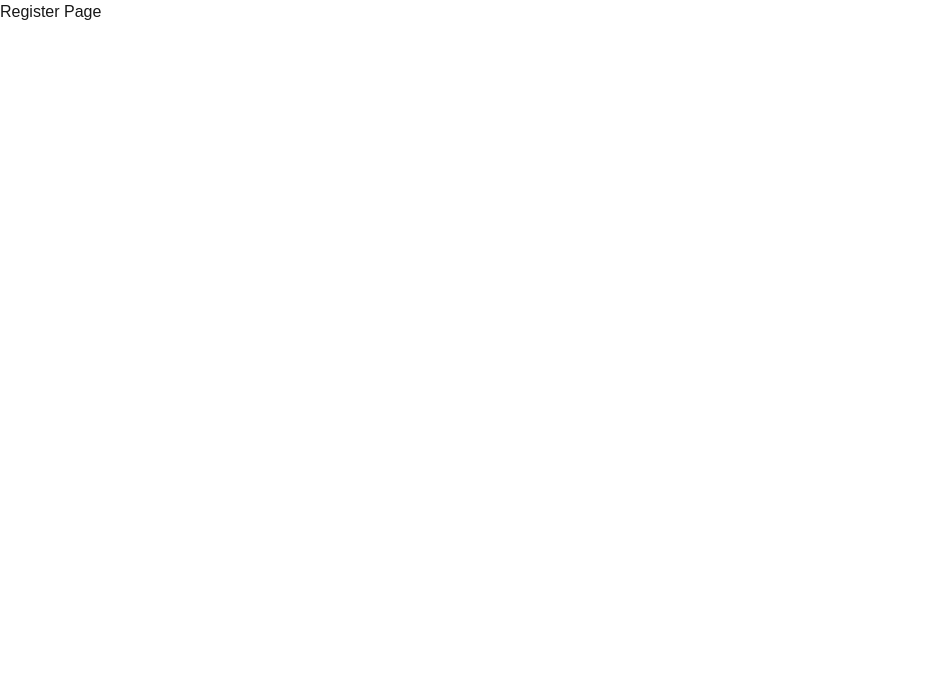
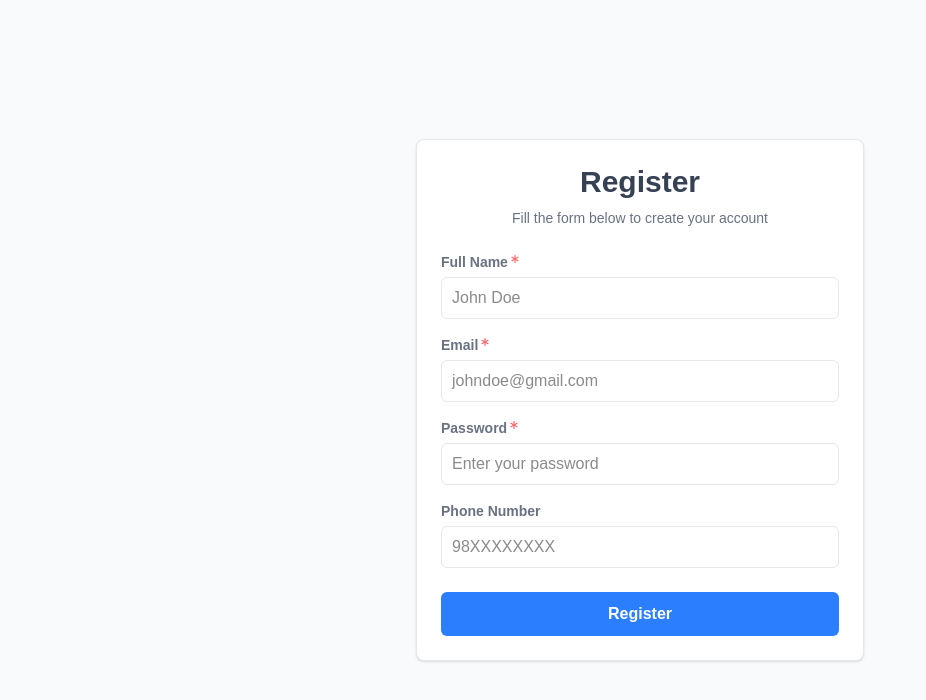
Before and after one commit to angelkcc/MERN-Project, a Next.js app in the folder client/: page /register in a window 1280 px wide. Shown: the top 700 px of the page, without its empty margins (0-926 px from the left). Built offline with nearby package versions, Linux system fonts and the light colour scheme.

Commit message:
login and register form

```diff
--- a/client/app/(auth)/login/page.tsx
+++ b/client/app/(auth)/login/page.tsx
@@ -2,23 +2,35 @@ import LoginForm from "@/app/components/forms/login.form";
 import { Metadata } from "next";
 import React from "react";
 
-export const metadata:Metadata={
-    title:'Login | Ecommerce',
-    description:'Login page for Ecommerce'
-}
-const LoginPage=()=>{
-    return(
-        <main className='h-screen flex justify-center items-center flex-col gap-5 tracking-wider'>
-           <div className='border border-gray-400 p-4 rounded-md min-h-300px w-200px'>
-           {/*title*/}
-           <div className= 'flex flex-col gap-1 mb-4'>
-            <h1 className='text-2xl text-gray-600 text-center font-semibold'>Login</h1>
-            <p className='text-xs text-gray-500'>Fill the form from below to continue</p>
-           </div>
+export const metadata: Metadata = {
+    title: "Login | Ecommerce",
+    description: "Login page for Ecommerce",
+};
 
-        <LoginForm/>
-       </div>
-    </main>
-    )
-}
+const LoginPage = () => {
+    return (
+        <main className="min-h-screen flex justify-center items-center bg-gray-50 px-4">
+
+            <div className="w-full max-w-md bg-white border border-gray-200 rounded-lg p-6 shadow-sm">
+
+                {/* Title */}
+                <div className="flex flex-col gap-2 mb-6">
+                    <h1 className="text-3xl text-gray-700 text-center font-semibold">
+                        Login
+                    </h1>
+
+                    <p className="text-sm text-gray-500 text-center">
+                        Fill the form below to continue
+                    </p>
+                </div>
+
+                {/* Form */}
+                <LoginForm />
+
+            </div>
+
+        </main>
+    );
+};
+
 export default LoginPage;
--- a/client/app/(auth)/register/page.tsx
+++ b/client/app/(auth)/register/page.tsx
@@ -1,14 +1,36 @@
+import RegisterForm from "@/app/components/forms/register.form";
 import { Metadata } from "next";
+import React from "react";
 
-export const metadata:Metadata={
-    title:'Register | Ecommerce',
-    description:'Register page for Ecommerce'
-}
-const RegisterPage=()=>{
-    return(
-        <main>
-            <h1>Register Page</h1>
+export const metadata: Metadata = {
+    title: "Register | Ecommerce",
+    description: "Register page for Ecommerce",
+};
+
+const RegisterPage = () => {
+    return (
+        <main className="min-h-screen flex justify-center items-center bg-gray-50 px-4">
+
+            <div className="w-full max-w-md bg-white border border-gray-200 rounded-lg p-6 shadow-sm">
+
+                {/* Title */}
+                <div className="flex flex-col gap-2 mb-6">
+                    <h1 className="text-3xl text-gray-700 text-center font-semibold">
+                        Register
+                    </h1>
+
+                    <p className="text-sm text-gray-500 text-center">
+                        Fill the form below to create your account
+                    </p>
+                </div>
+
+                {/* Form */}
+                <RegisterForm />
+
+            </div>
+
         </main>
-    )
-}
+    );
+};
+
 export default RegisterPage;
--- a/client/app/components/forms/login.form.tsx
+++ b/client/app/components/forms/login.form.tsx
@@ -1,36 +1,38 @@
-import Button from "../ui/buttons/button"
-import Input from "../ui/inputs/input"
+import Button from "../ui/buttons/button";
+import Input from "../ui/inputs/input";
 
 const LoginForm = () => {
     return (
-        <form className='flex flex-col gap-3'>
-            {/* email */}
+        <form className="flex flex-col gap-4">
+
+            {/* Email */}
             <Input
-                placeholder='johndoe@gmail.com'
-                name='email'
-                id='email'
-                label='Email'
+                placeholder="johndoe@gmail.com"
+                name="email"
+                id="email"
+                label="Email"
                 required={true}
             />
-            {/*password */}
+
+            {/* Password */}
             <Input
-                placeholder='enter your password '
-                name='password'
-                id='password'
-                label='Password'
-                type='password'
-                required
-
+                placeholder="Enter your password"
+                name="password"
+                id="password"
+                label="Password"
+                type="password"
+                required={true}
             />
 
-            <div className='w-full mt-3'>
+            <div className="w-full mt-2">
                 <Button
-                    type='submit'
-                    label='Login'
+                    type="submit"
+                    label="Login"
                 />
             </div>
+
         </form>
-    )
-}
+    );
+};
 
-export default LoginForm
+export default LoginForm;
--- a/client/app/components/forms/register.form.tsx
+++ b/client/app/components/forms/register.form.tsx
@@ -0,0 +1,56 @@
+import Button from "../ui/buttons/button";
+import Input from "../ui/inputs/input";
+
+const RegisterForm = () => {
+    return (
+        <form className="flex flex-col gap-4">
+
+            {/* Full Name */}
+            <Input
+                placeholder="John Doe"
+                name="full_name"
+                id="full_name"
+                label="Full Name"
+                required={true}
+            />
+
+            {/* Email */}
+            <Input
+                placeholder="johndoe@gmail.com"
+                name="email"
+                id="email"
+                label="Email"
+                required={true}
+            />
+
+            {/* Password */}
+            <Input
+                placeholder="Enter your password"
+                name="password"
+                id="password"
+                label="Password"
+                type="password"
+                required={true}
+            />
+
+            {/* Phone Number */}
+            <Input
+                placeholder="98XXXXXXXX"
+                name="phone_number"
+                id="phone_number"
+                label="Phone Number"
+                required={false}
+            />
+
+            <div className="w-full mt-2">
+                <Button
+                    type="submit"
+                    label="Register"
+                />
+            </div>
+
+        </form>
+    );
+};
+
+export default RegisterForm;
```
